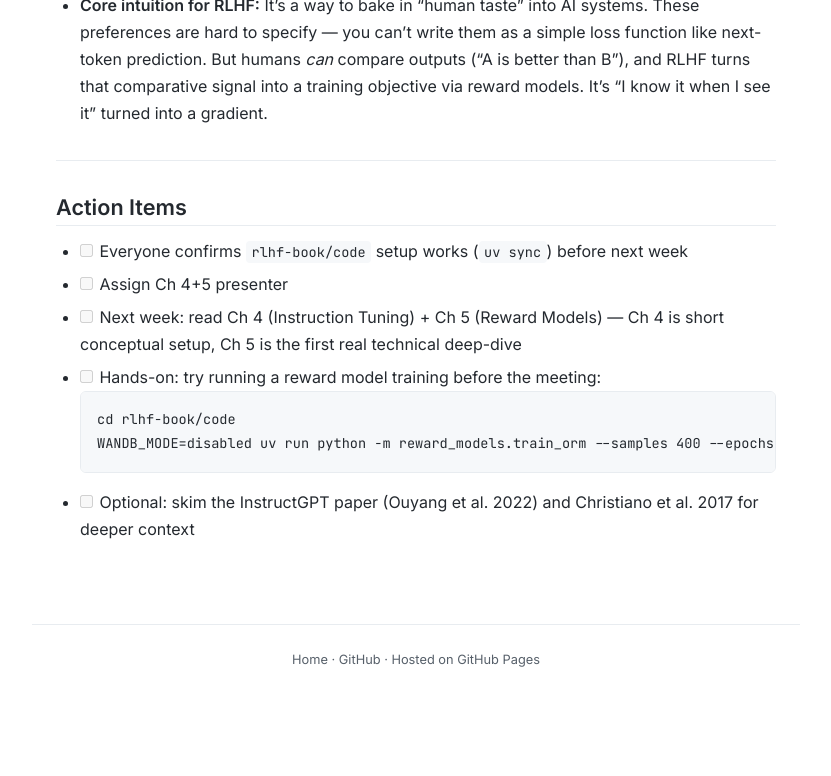
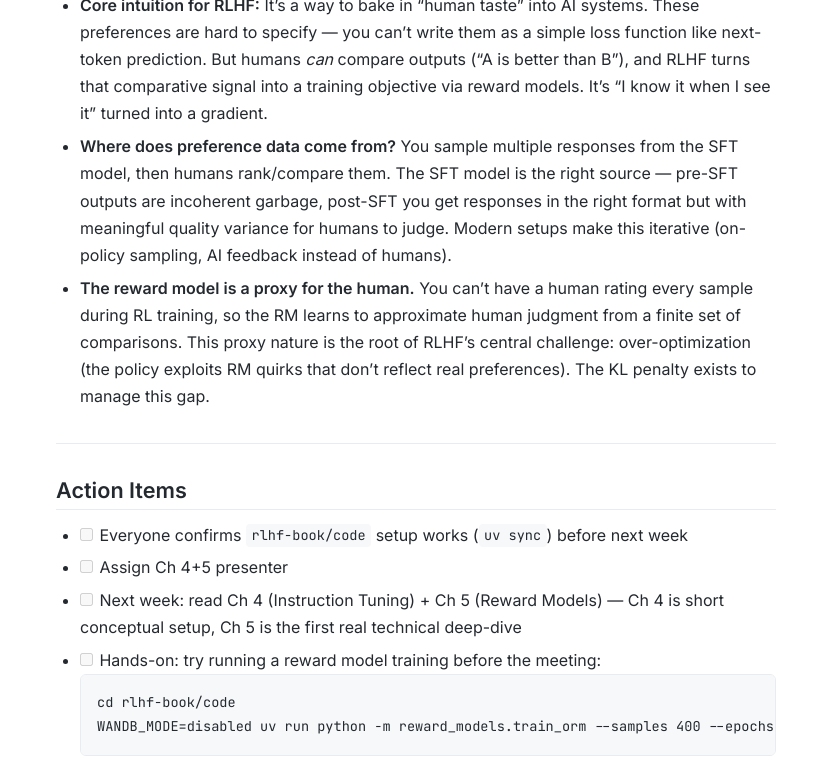
Before and after one commit to shreyasrajesh0308/RLHF-Reading-Group, a Jekyll site: the page built from notes/week01.md, in a window 1280 px wide and 900 px high, scrolled down 4528 px, cut to the strip 124-900 px from the top of the window. Shown: the whole strip, without its empty margins (224-1055 px from the left). Built offline with Jekyll 4.4.1, drawn with Linux system fonts in a browser that asks for light colours; our own code applies the rules of GitHub Pages for plain Markdown files; before the commit the page ends 5346 px from its top, so only the background shows below that.

Commit message:
Add notes on preference data collection and RM as proxy
Co-Authored-By: Claude Opus 4.6 <noreply@anthropic.com>

```diff
--- a/notes/week01.md
+++ b/notes/week01.md
@@ -113,6 +113,8 @@ $$p_\pi(\tau) = \rho_0(s_0) \prod_{t} \pi(a_t \mid s_t) \, p(s_{t+1} \mid s_t, a
 ![The early three-stage RLHF process: SFT, reward model, then RL optimization](../rlhf-book/book/images/rlhf-basic.png)
 
 - **Core intuition for RLHF:** It's a way to bake in "human taste" into AI systems. These preferences are hard to specify — you can't write them as a simple loss function like next-token prediction. But humans *can* compare outputs ("A is better than B"), and RLHF turns that comparative signal into a training objective via reward models. It's "I know it when I see it" turned into a gradient.
+- **Where does preference data come from?** You sample multiple responses from the SFT model, then humans rank/compare them. The SFT model is the right source — pre-SFT outputs are incoherent garbage, post-SFT you get responses in the right format but with meaningful quality variance for humans to judge. Modern setups make this iterative (on-policy sampling, AI feedback instead of humans).
+- **The reward model is a proxy for the human.** You can't have a human rating every sample during RL training, so the RM learns to approximate human judgment from a finite set of comparisons. This proxy nature is the root of RLHF's central challenge: over-optimization (the policy exploits RM quirks that don't reflect real preferences). The KL penalty exists to manage this gap.
 
 ---
 
```
